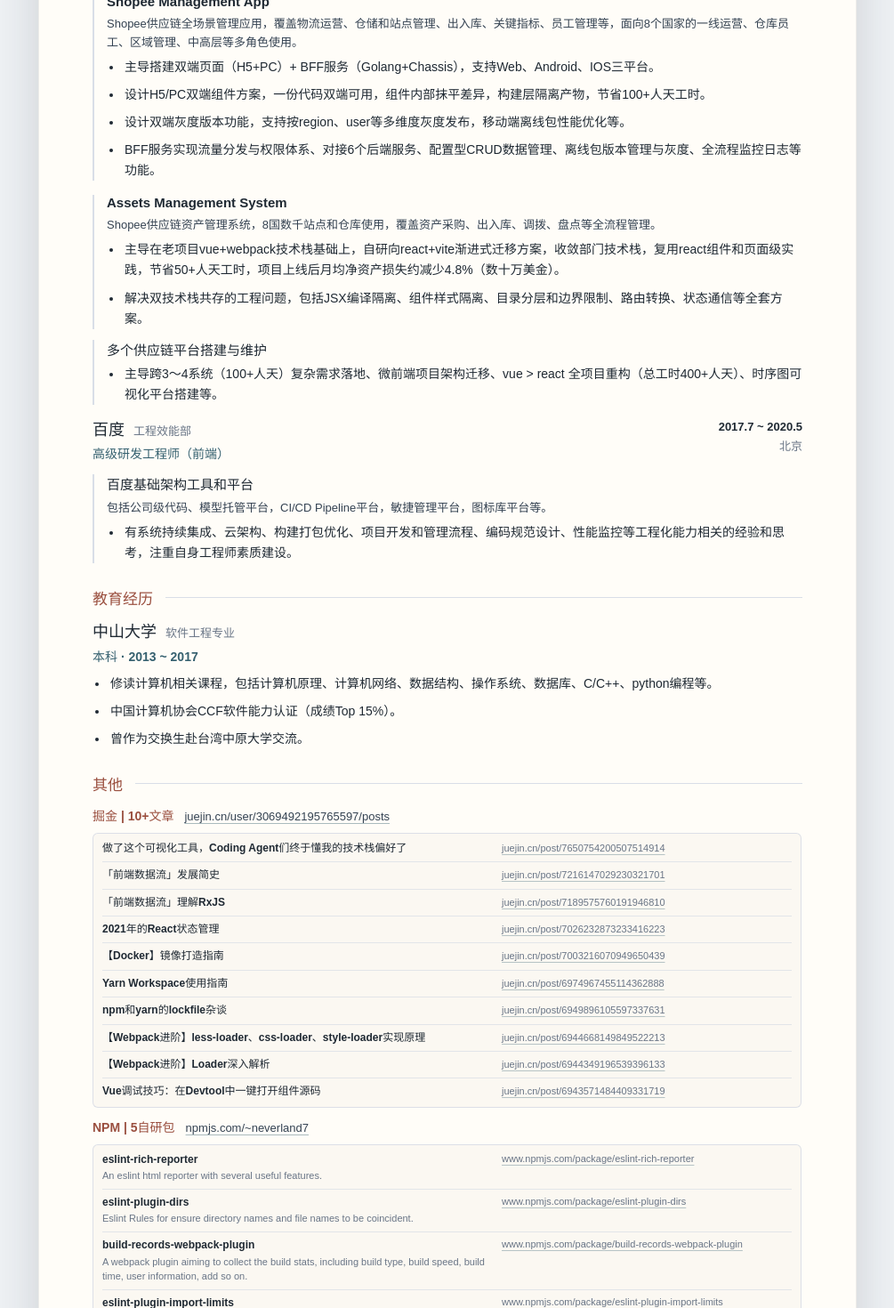
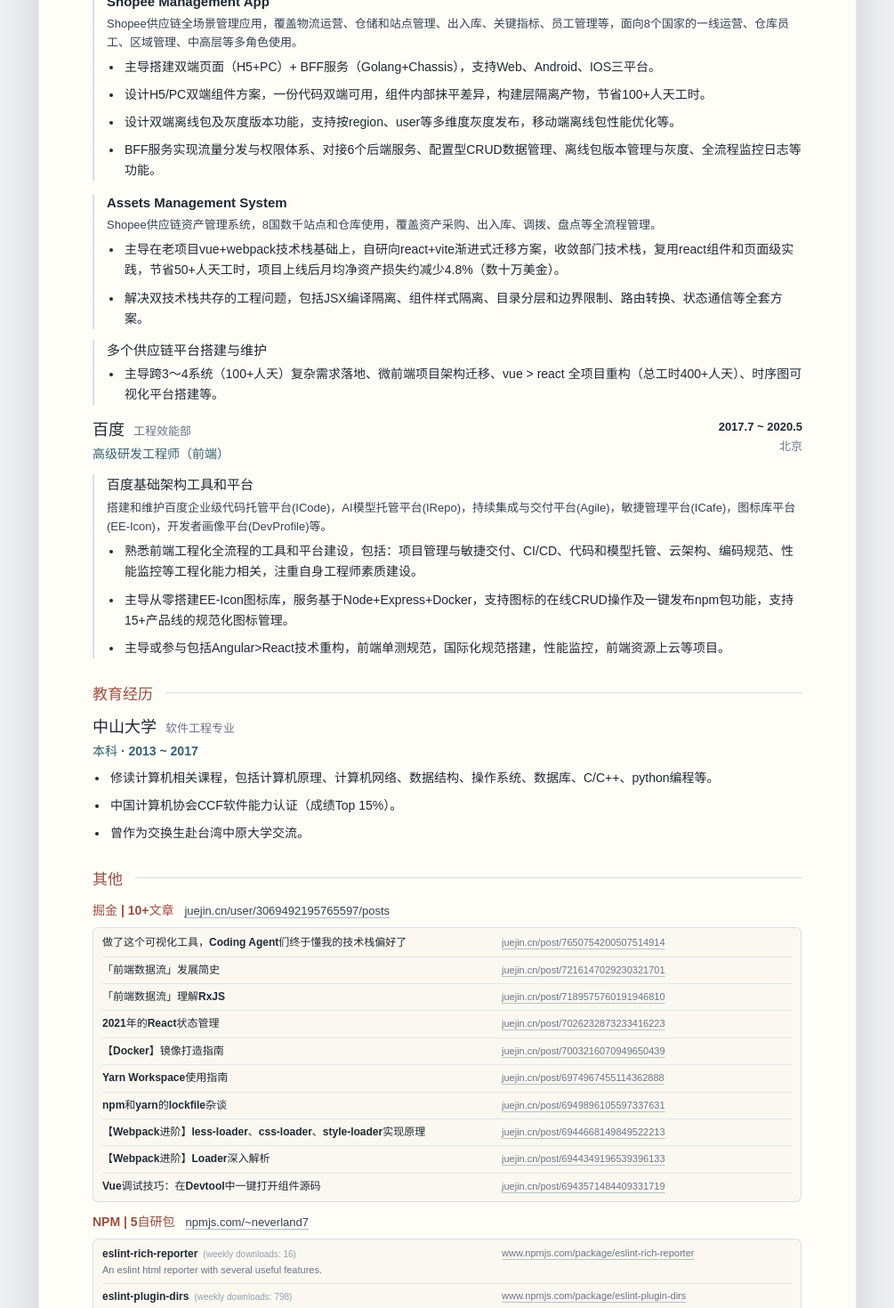
Before and after one commit to Xooone47/dylan-cv, a React (Vite) app: page / in a window 1280 px wide. Shown: the part 860-2330 px from the top of the page at 89% size, without its empty margins (137-1142 px from the left). Built offline with nearby package versions, Linux system fonts and the light colour scheme.

Commit message:
Update CV content and package stats

```diff
--- a/src/App.tsx
+++ b/src/App.tsx
@@ -69,6 +69,10 @@
   );
 }
 
+function formatDownloads(downloads: number) {
+  return new Intl.NumberFormat('en-US').format(downloads);
+}
+
 function ShowcaseList({ items }: { items: ShowcaseLink[] }) {
   return (
     <div className="showcase-list">
@@ -88,9 +92,7 @@
             <ul className="article-link-list">
               {item.articles.map((article) => (
                 <li key={article.href}>
-                  <a href={article.href} target="_blank" rel="noreferrer">
-                    {article.title}
-                  </a>
+                  <span className="article-title">{article.title}</span>
                   <a className="list-url" href={article.href} target="_blank" rel="noreferrer">
                     {article.href.replace('https://', '')}
                   </a>
@@ -103,9 +105,14 @@
               {item.packages.map((packageItem) => (
                 <li key={packageItem.href}>
                   <span className="package-summary">
-                    <a href={packageItem.href} target="_blank" rel="noreferrer">
+                    <span className="package-name">
                       {packageItem.name}
-                    </a>
+                      {packageItem.weeklyDownloads !== undefined ? (
+                        <span className="package-downloads">
+                          {`(weekly downloads: ${formatDownloads(packageItem.weeklyDownloads)})`}
+                        </span>
+                      ) : null}
+                    </span>
                     <span>{packageItem.description}</span>
                   </span>
                   <a className="list-url" href={packageItem.href} target="_blank" rel="noreferrer">
--- a/src/resumeData.ts
+++ b/src/resumeData.ts
@@ -16,6 +16,7 @@
   name: string;
   description: string;
   href: string;
+  weeklyDownloads?: number;
 };
 
 export type ShowcaseLink = Link & {
@@ -94,11 +95,11 @@
     },
     {
       title: '复杂架构能力',
-      text: '曾主导多种类型的复杂需求或系统落地，如：面向多国家、多平台（跨3～4系统）、多终端（pc/h5+android/IOS）、多技术栈（react、vue）、全栈（前端+BFF）等。',
+      text: '曾主导多种类型的复杂需求或系统落地，包括：面向多国多语言、多平台（跨3～4系统）、多终端（pc/h5+android/IOS）、多技术栈（react、vue）、全栈（前端+BFF）等。',
     },
     {
       title: '团队贡献',
-      text: '长期担任前端组长，至多时虚线带5人，主导多个前端工时100~200人天的复杂需求落地；职责含项目管理、架构设计、方案把控等；担任面试官完成30+场面试。',
+      text: '长期担任前端组长，虚线带3~5人，主导多个前端工时100~200人天的复杂需求落地；职责含项目管理、架构设计、方案把控等；担任面试官完成20+场面试。',
     },
     {
       title: 'AI应用',
@@ -108,7 +109,7 @@
   skills: [
     {
       title: '前端',
-      items: ['HTML', 'JS', 'TS', 'React', 'Vue', 'Webpack', 'Vite', 'H5', '微前端'],
+      items: ['HTML', 'CSS', 'JS', 'TS', 'React', 'Redux', 'Vue', 'Angular', 'Webpack', 'Vite', 'H5', '微前端'],
     },
     {
       title: '后端',
@@ -116,7 +117,7 @@
     },
     {
       title: '工程化',
-      items: ['性能优化', '监控', 'Docker', 'K8S', 'CI/CD'],
+      items: ['性能优化', '监控', '安全', 'Docker', 'K8S', 'CI/CD', 'Monorepo'],
     },
     {
       title: 'AI',
@@ -138,7 +139,7 @@
           contributions: [
             '主导搭建双端页面（H5+PC）+ BFF服务（Golang+Chassis），支持Web、Android、IOS三平台。',
             '设计H5/PC双端组件方案，一份代码双端可用，组件内部抹平差异，构建层隔离产物，节省100+人天工时。',
-            '设计双端灰度版本功能，支持按region、user等多维度灰度发布，移动端离线包性能优化等。',
+            '设计双端离线包及灰度版本功能，支持按region、user等多维度灰度发布，移动端离线包性能优化等。',
             'BFF服务实现流量分发与权限体系、对接6个后端服务、配置型CRUD数据管理、离线包版本管理与灰度、全流程监控日志等功能。',
           ],
         },
@@ -163,9 +164,11 @@
       projects: [
         {
           name: '百度基础架构工具和平台',
-          description: '包括公司级代码、模型托管平台，CI/CD Pipeline平台，敏捷管理平台，图标库平台等。',
+          description: '搭建和维护百度企业级代码托管平台(ICode)，AI模型托管平台(IRepo)，持续集成与交付平台(Agile)，敏捷管理平台(ICafe)，图标库平台(EE-Icon)，开发者画像平台(DevProfile)等。',
           contributions: [
-            '有系统持续集成、云架构、构建打包优化、项目开发和管理流程、编码规范设计、性能监控等工程化能力相关的经验和思考，注重自身工程师素质建设。',
+            '熟悉前端工程化全流程的工具和平台建设，包括：项目管理与敏捷交付、CI/CD、代码和模型托管、云架构、编码规范、性能监控等工程化能力相关，注重自身工程师素质建设。',
+            '主导从零搭建EE-Icon图标库，服务基于Node+Express+Docker，支持图标的在线CRUD操作及一键发布npm包功能，支持15+产品线的规范化图标管理。',
+            '主导或参与包括Angular>React技术重构，前端单测规范，国际化规范搭建，性能监控，前端资源上云等项目。'
           ],
         },
       ],
@@ -239,27 +242,32 @@
           name: 'eslint-rich-reporter',
           description: 'An eslint html reporter with several useful features.',
           href: 'https://www.npmjs.com/package/eslint-rich-reporter',
+          weeklyDownloads: 16,
         },
         {
           name: 'eslint-plugin-dirs',
           description: 'Eslint Rules for ensure directory names and file names to be coincident.',
           href: 'https://www.npmjs.com/package/eslint-plugin-dirs',
+          weeklyDownloads: 798,
         },
         {
           name: 'build-records-webpack-plugin',
           description:
             'A webpack plugin aiming to collect the build stats, including build type, build speed, build time, user information, add so on.',
           href: 'https://www.npmjs.com/package/build-records-webpack-plugin',
+          weeklyDownloads: 14,
         },
         {
           name: 'eslint-plugin-import-limits',
           description: 'Limit the import statements.',
           href: 'https://www.npmjs.com/package/eslint-plugin-import-limits',
+          weeklyDownloads: 4,
         },
         {
           name: 'vite-plugin-deadcodes',
           description: 'Vite plugin to detect unused files. JS, TS, React, Vue projects are supported.',
           href: 'https://www.npmjs.com/package/vite-plugin-deadcodes',
+          weeklyDownloads: 48,
         },
       ],
     },
--- a/src/styles.css
+++ b/src/styles.css
@@ -462,6 +462,13 @@
   overflow-wrap: anywhere;
 }
 
+.article-link-list .article-title,
+.article-link-list .package-name {
+  color: var(--ink);
+  font-size: 12px;
+  font-weight: 700;
+}
+
 .package-link-list li {
   align-items: start;
 }
@@ -469,6 +476,20 @@
 .package-summary {
   display: grid;
   gap: 2px;
+}
+
+.package-name {
+  align-items: baseline;
+  display: inline-flex;
+  flex-wrap: wrap;
+  gap: 6px;
+}
+
+.article-link-list .package-downloads {
+  color: #93a0ad;
+  font-size: 10px;
+  font-weight: 500;
+  white-space: nowrap;
 }
 
 .showcase-detail {
```
